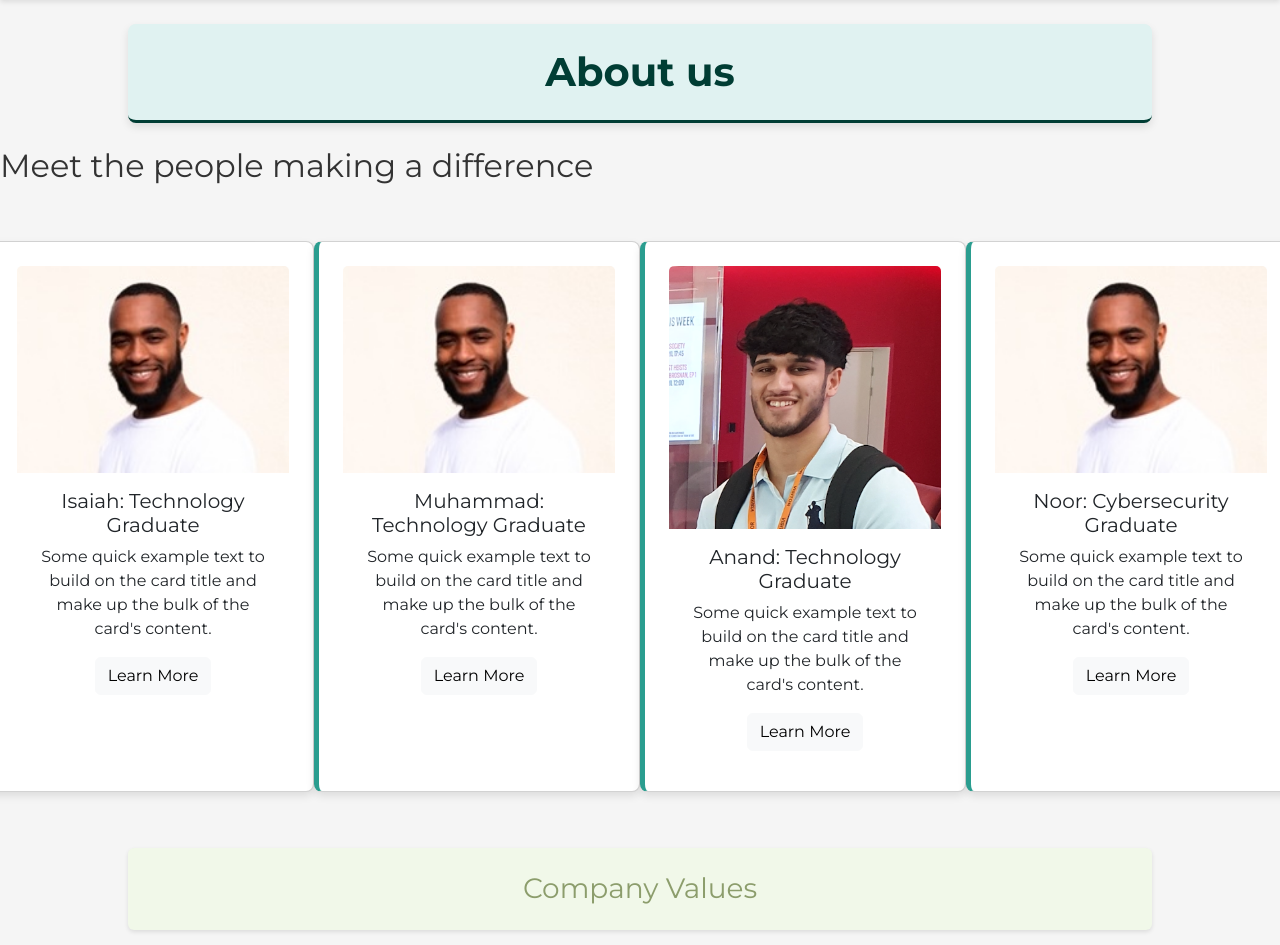
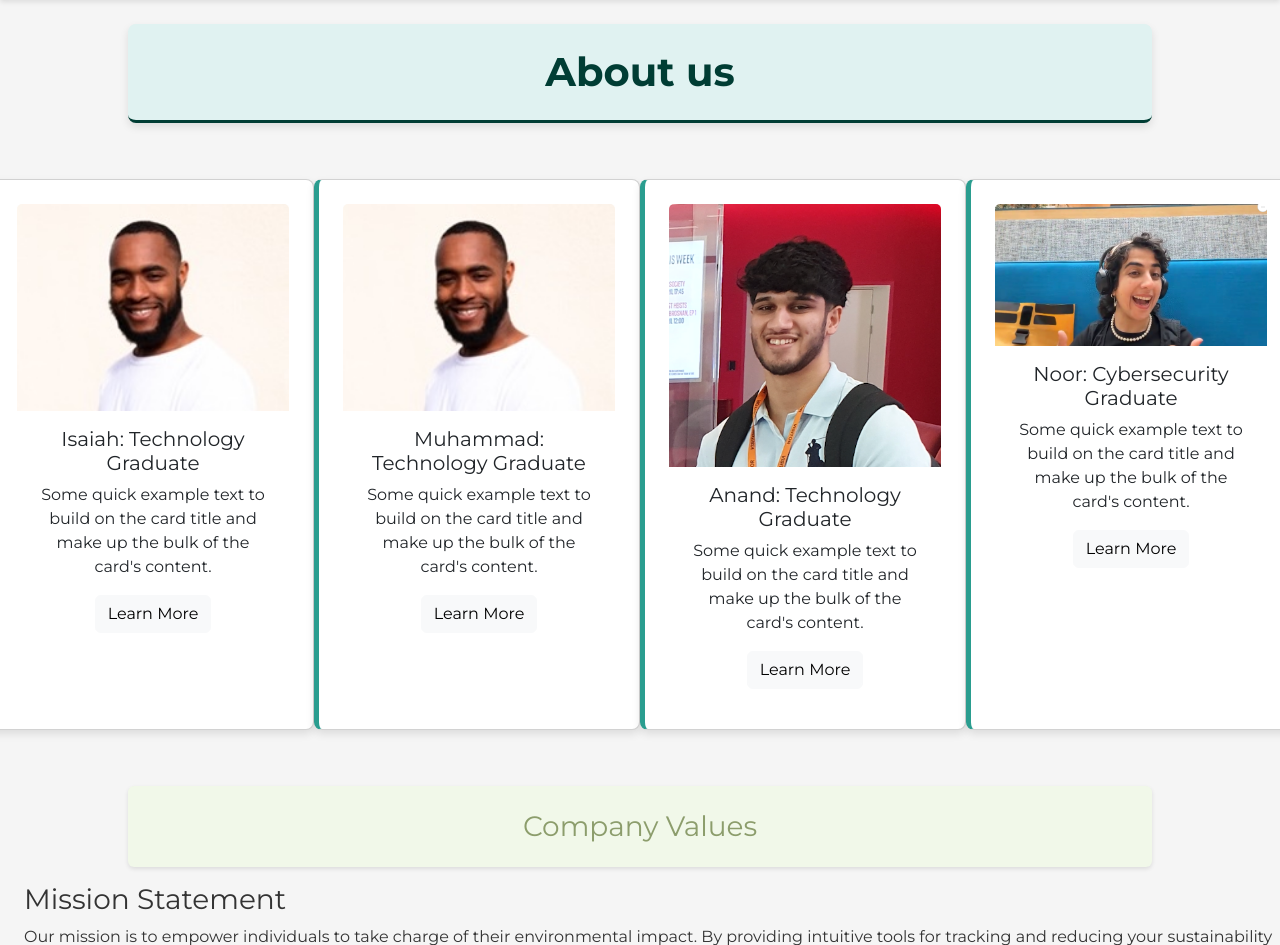
Before and after one commit to mahsan2002/4Loop, a Flask app: page /aboutus in a window 1280 px wide. Shown: the part 78-1023 px from the top of the page. Run offline with Flask 3, Linux system fonts and the light colour scheme.

Commit message:
EDIT: Added Noor to aboutus page

```diff
--- a/application/templates/AboutUs.html
+++ b/application/templates/AboutUs.html
@@ -1,8 +1,6 @@
 {% extends "layout.html" %}
 
 {% block body_content %}
-
-    <h2>Meet the people making a difference</h2>
 
     <div class="grid text-center my-4">
         <div class="row">
@@ -42,7 +40,7 @@
         <!-- Profile card -->
 
             <div class="col-md card" style="width: 18rem;">
-                <img src="../static/Isaiah.jpeg" class="card-img-top" alt="Isaiah profile">
+                <img src="../static/Noor.png" class="card-img-top" alt="Isaiah profile">
                 <div class="card-body">
                   <h5 class="card-title">Noor: Cybersecurity Graduate</h5>
                   <p class="card-text">Some quick example text to build on the card title and make up the bulk of the card's content.</p>
```
Also changed, not shown: application/static/Noor.png (added).
